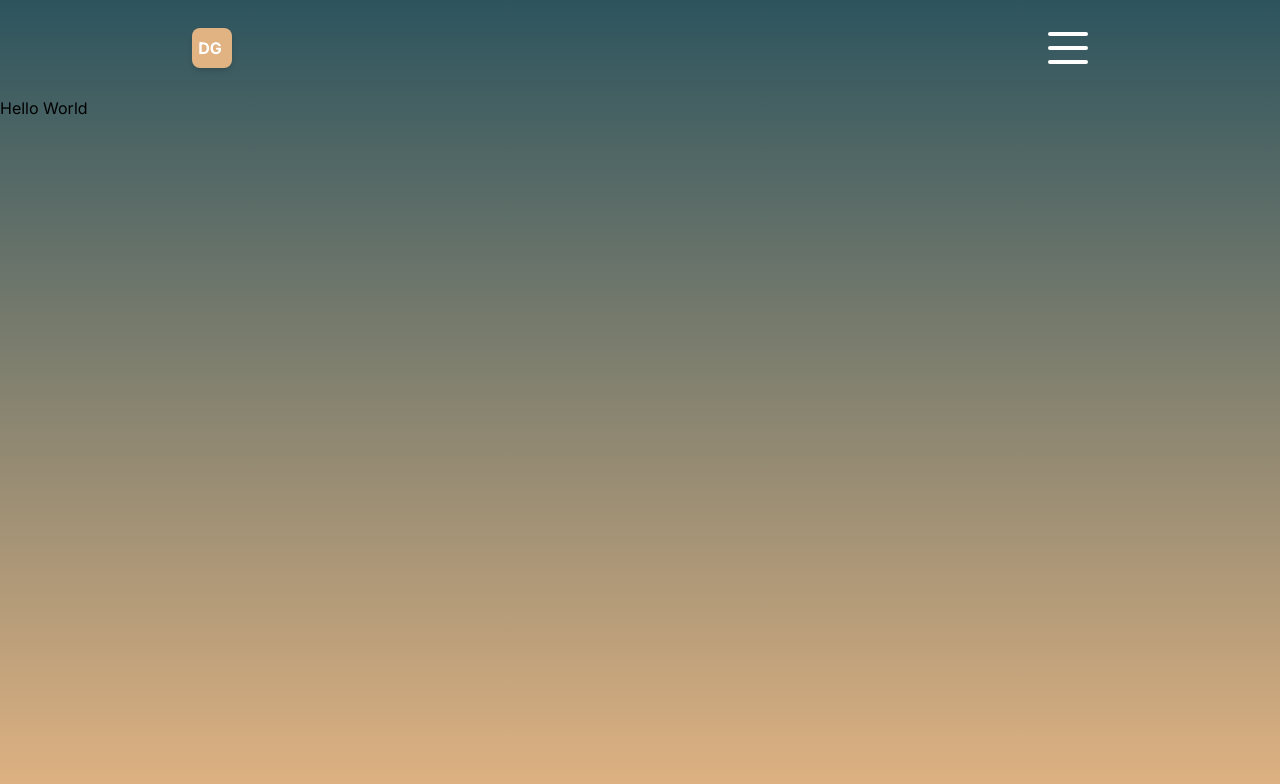
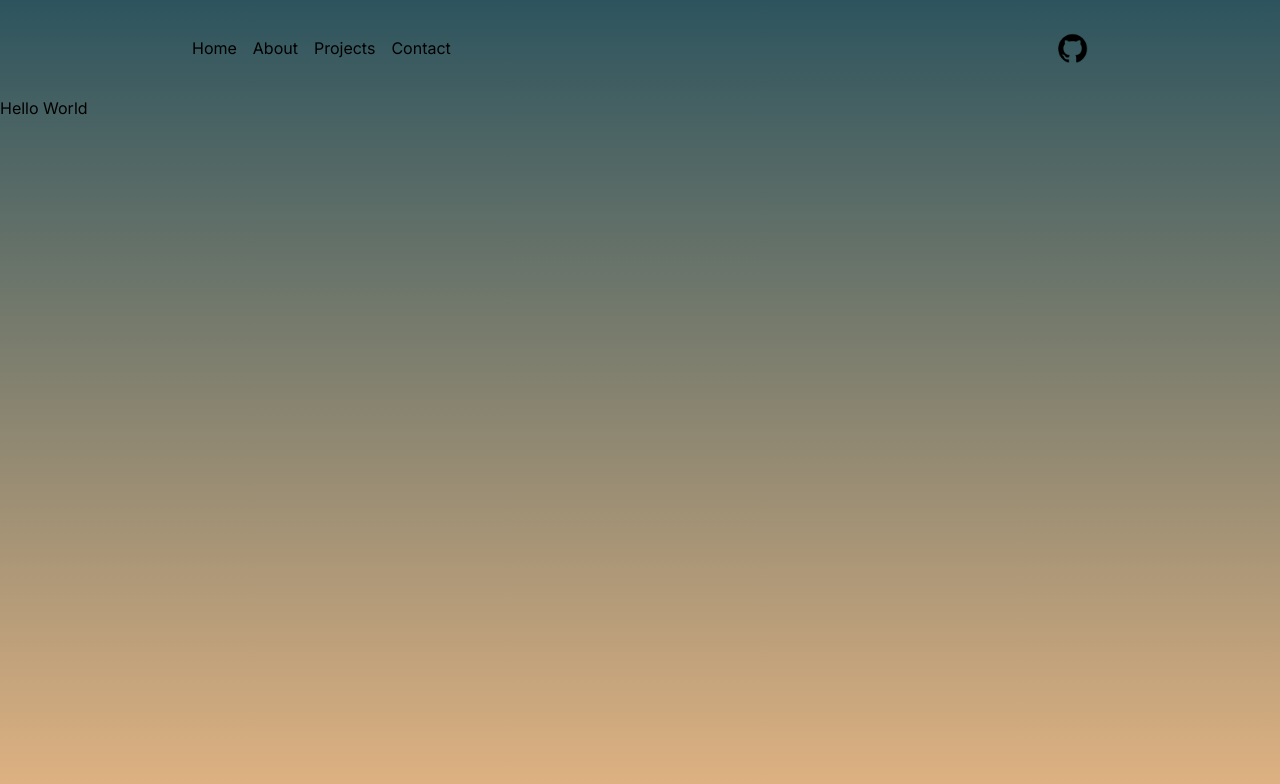
Before and after one commit to DariusGuillaume/Portfolio-website, a Next.js app: page / in a window 1280 px wide. Shown: the top 784 px of the page. Built offline with nearby package versions, Linux system fonts and the light colour scheme.

Commit message:
added github link

```diff
--- a/src/components/Navbar.jsx
+++ b/src/components/Navbar.jsx
@@ -1,7 +1,7 @@
 "use client"
 import Link from 'next/link'
 import {useState} from 'react'
-
+import Image from 'next/image'
 
 const links = [
 {url: '/', title: 'Home'},
@@ -18,8 +18,14 @@ const Navbar = () => {
   const [open,setOpen] = useState(false);
   return (
     <div className="h-full flex items-center justify-between px-4 sm:px-8 md:px-12 lg:px-20 xl:px-48">
+<div className='hidden md:flex gap-4'>
+    {links.map((link) => (
+      <Link href ={link.url} key ={link.title}> {link.title} </Link>  ))}
+
+</div>
+
     {/* LOGO */}
-    <div className="">
+    <div className="md:hidden">
     <Link href = "/" className=" bg-sandtan w-10 h-10 rounded-lg
         items-center justify-center flex font-bold shadow-md">
     <span className="text-white mr-1 items-center "> DG  </span>
@@ -27,8 +33,14 @@ const Navbar = () => {
 
     </div>
 
+    <div className="">
+      <Link href = "https://github.com/DariusGuillaume">
+      <Image src ="/github.png" alt="github" width={30} height={30} />
+      </Link>
+    </div>
+
    {/* RESPONSIVE MENU */}
-   <div className="">
+   <div className="md:hidden">
         {/* MENU BUTTON */}
         <button
           className="w-10 h-8 flex flex-col justify-between z-50 relative"
```
